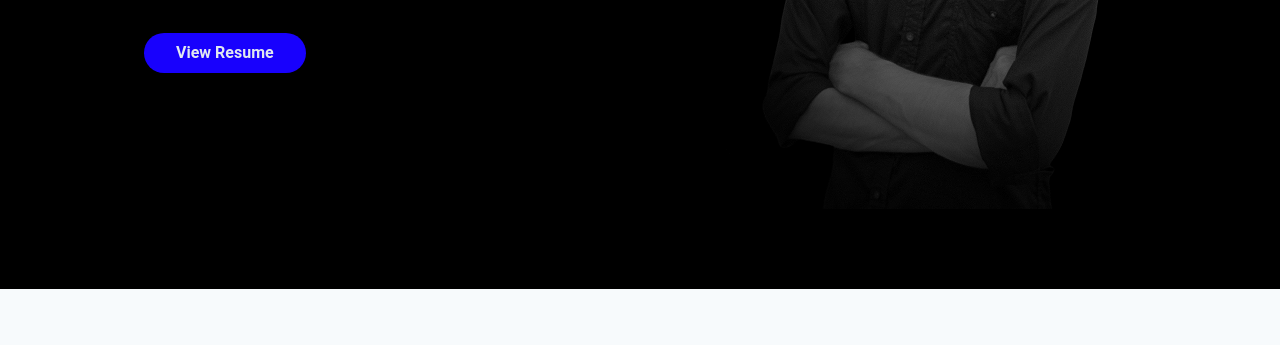
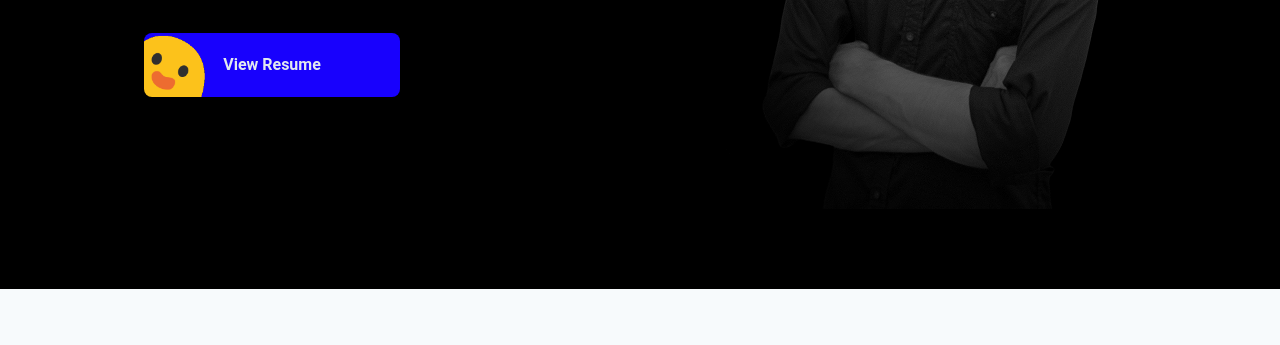
Before and after one commit to SumitYadav8181/sumit-portfolio, a website: page public/index.html in a window 1280 px wide. Shown: the part 455-800 px from the top of the page. Drawn offline with nearby package versions, Linux system fonts and the light colour scheme; files that its build step writes are made by us from their sources.

Commit message:
peak emoji

```diff
--- a/public/index.html
+++ b/public/index.html
@@ -44,7 +44,8 @@ Interested in Building Something Similar?
             <div class="text-center sm:text-left mb-20 sm:mb-0">
               <a href="https://www.dropbox.com/s/qdpm8vib4xiym84/Resume-%20Sumit%20Kumar%20Yadav.pdf?dl=0"
                 target="_blank">
-                <button class="gradient text-gray-300 px-8 py-2 m-2 rounded-full mt-10 text-center font-semibold">View
+                <button
+                  class="gradient h-16 w-64 text-gray-300 m-2 rounded-lg mt-10 text-center font-semibold peak">View
                   Resume</button></a>
             </div>
           </div>
@@ -60,7 +61,7 @@ Interested in Building Something Similar?
     <!-- Projects -->
     <section class="py-8">
       <div class="container mx-auto m-8">
-        <h1 class="w-full my-2 text-5xl font-bold leading-tight text-center">Building Stuff</h1>
+        <h1 class="w-full my-2 text-5xl font-bold leading-tight text-center">Building Stuff </h1>
         <div class="w-full mb-10">
           <div class="h-1 mx-auto gradient w-64 opacity-65 py-0 rounded-t"></div>
         </div>
@@ -206,7 +207,7 @@ Interested in Building Something Similar?
     </section>
     <div class="text-center mb-10 ">
       <a href="https://www.dropbox.com/s/qdpm8vib4xiym84/Resume-%20Sumit%20Kumar%20Yadav.pdf?dl=0" target="_blank">
-        <button class="gradient text-gray-300 px-8 py-2 m-2 rounded-full mt-10 text-center font-semibold">View
+        <button class="gradient h-20 w-64 text-gray-300 m-2 rounded-lg mt-10 text-center font-semibold peak">View
           Resume</button></a>
     </div>
     <!-- before footer -->
@@ -244,7 +245,14 @@ Interested in Building Something Similar?
       }
 
       body {
-        font-family: Roboto, 'Helvetica Neue', sans-serif
+        font-family: Roboto, 'Helvetica Neue', sans-serif;
+      }
+
+      .peak {
+        background: url("/img/peak.gif") no-repeat;
+        background-position: left bottom;
+        background-size: 5rem;
+        background-color: #1801fd;
       }
 
     </style>
```
Also changed, not shown: public/img/peak.gif (added).
